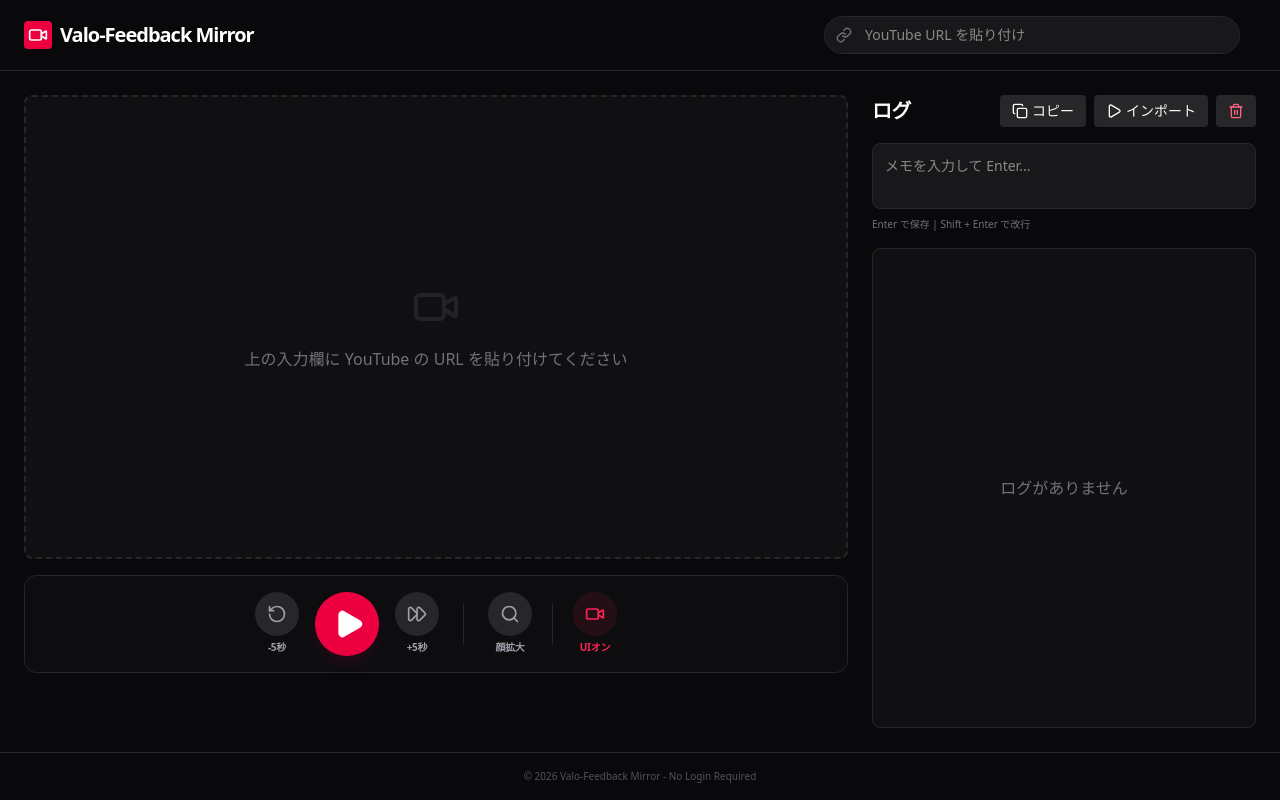
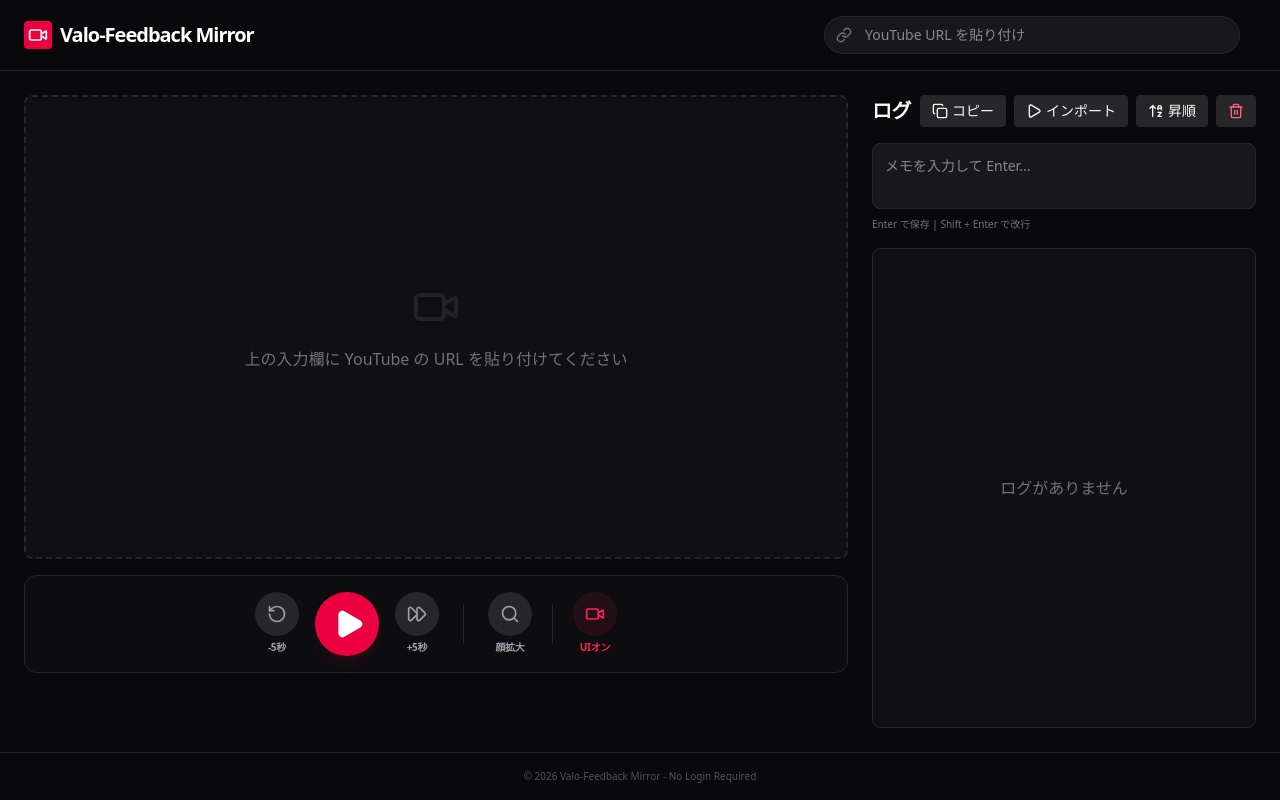
Before and after one commit to NK773677/valo-feedback-mirror, a Next.js app: page / in a window 1280 px wide. Built offline with nearby package versions, Linux system fonts and the light colour scheme.

Commit message:
feat: add sort order toggle for logs

```diff
--- a/src/app/page.tsx
+++ b/src/app/page.tsx
@@ -14,6 +14,7 @@ export default function Home() {
   const [memoInput, setMemoInput] = useState("");
   const [isFaceZoomed, setIsFaceZoomed] = useState(false);
   const [isOverlayEnabled, setIsOverlayEnabled] = useState(true);
+  const [sortOrder, setSortOrder] = useState<"asc" | "desc">("asc");
   const [isClient, setIsClient] = useState(false);
 
   // Focus tracking for shortcuts
@@ -33,6 +34,10 @@ export default function Home() {
       if (savedLogs) {
         setLogs(JSON.parse(savedLogs));
       }
+      const savedSortOrder = localStorage.getItem("valo_feedback_sort");
+      if (savedSortOrder === "asc" || savedSortOrder === "desc") {
+        setSortOrder(savedSortOrder);
+      }
     } catch (e) {
       console.error("Failed to load from localStorage", e);
     }
@@ -42,8 +47,9 @@ export default function Home() {
     if (isClient) {
       localStorage.setItem("valo_feedback_url", url);
       localStorage.setItem("valo_feedback_logs", JSON.stringify(logs));
+      localStorage.setItem("valo_feedback_sort", sortOrder);
     }
-  }, [url, logs, isClient]);
+  }, [url, logs, sortOrder, isClient]);
 
   // Beforeunload listener
   useEffect(() => {
@@ -142,8 +148,7 @@ export default function Home() {
 
     setLogs((prev) => {
       const updated = [...prev, newLog];
-      // タイムスタンプ順にソート
-      return updated.sort((a, b) => a.timestamp - b.timestamp);
+      return updated;
     });
     setMemoInput("");
   };
@@ -154,7 +159,7 @@ export default function Home() {
         ...prev,
         ...newEntries.map((e) => ({ ...e, id: Math.random().toString(36).substr(2, 9) })),
       ];
-      return updated.sort((a, b) => a.timestamp - b.timestamp);
+      return updated;
     });
   };
 
@@ -174,6 +179,16 @@ export default function Home() {
       player.playVideo();
     }
   };
+
+  const sortedLogs = React.useMemo(() => {
+    return [...logs].sort((a, b) => {
+      if (sortOrder === "asc") {
+        return a.timestamp - b.timestamp;
+      } else {
+        return b.timestamp - a.timestamp;
+      }
+    });
+  }, [logs, sortOrder]);
 
   const copyLogs = () => {
     const formatTime = (seconds: number) => {
@@ -363,7 +378,7 @@ export default function Home() {
           {/* Right Column: Logs */}
           <div className="flex flex-col overflow-hidden min-h-[500px] lg:min-h-0 lg:w-80 xl:w-96">
             <LogSidebar
-              logs={logs}
+              logs={sortedLogs}
               onLogClick={handleLogClick}
               onClearLogs={clearLogs}
               onCopyLogs={copyLogs}
@@ -373,6 +388,8 @@ export default function Home() {
               memoInput={memoInput}
               setMemoInput={setMemoInput}
               onAddLog={addLog}
+              sortOrder={sortOrder}
+              onToggleSort={() => setSortOrder(prev => prev === "asc" ? "desc" : "asc")}
             />
           </div>
         </div>
--- a/src/components/LogSidebar.tsx
+++ b/src/components/LogSidebar.tsx
@@ -1,7 +1,7 @@
 "use client";
 
 import React from "react";
-import { Play, Trash2, Copy, Pencil, Check, X } from "lucide-react";
+import { Play, Trash2, Copy, Pencil, Check, X, ArrowUpAZ, ArrowDownAZ } from "lucide-react";
 
 export interface LogEntry {
     id: string;
@@ -20,6 +20,8 @@ interface LogSidebarProps {
     memoInput: string;
     setMemoInput: (value: string) => void;
     onAddLog: () => void;
+    sortOrder: "asc" | "desc";
+    onToggleSort: () => void;
 }
 
 export default function LogSidebar({
@@ -33,6 +35,8 @@ export default function LogSidebar({
     memoInput,
     setMemoInput,
     onAddLog,
+    sortOrder,
+    onToggleSort,
 }: LogSidebarProps) {
     const [isImportOpen, setIsImportOpen] = React.useState(false);
     const [importText, setImportText] = React.useState("");
@@ -108,6 +112,14 @@ export default function LogSidebar({
                     >
                         <Play size={16} />
                         インポート
+                    </button>
+                    <button
+                        onClick={onToggleSort}
+                        className="flex items-center gap-1 rounded bg-zinc-800 px-3 py-1.5 text-sm font-medium transition-colors hover:bg-zinc-700"
+                        title={sortOrder === "asc" ? "降順に切り替え" : "昇順に切り替え"}
+                    >
+                        {sortOrder === "asc" ? <ArrowUpAZ size={16} /> : <ArrowDownAZ size={16} />}
+                        {sortOrder === "asc" ? "昇順" : "降順"}
                     </button>
                     <button
                         onClick={onClearLogs}
```
